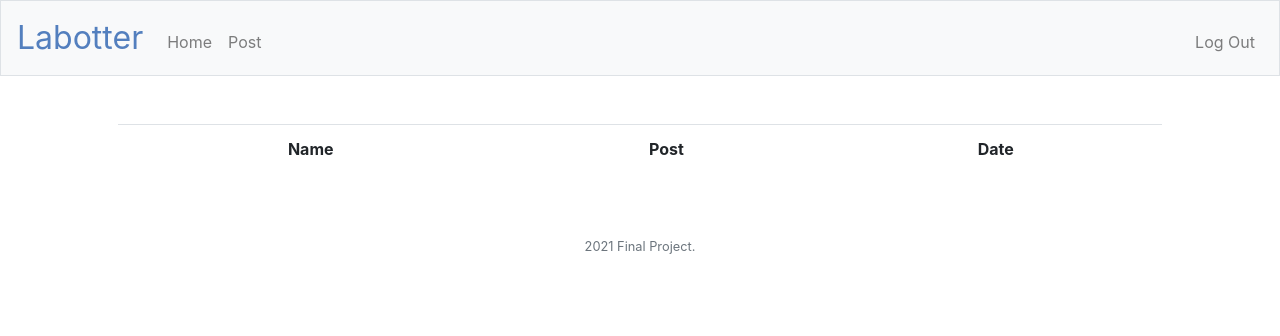
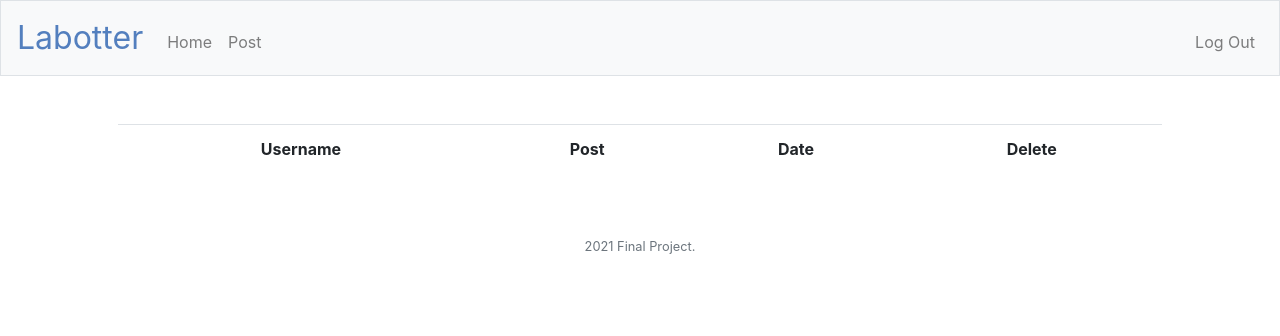
Before and after one commit to hiyori99/Bulletin_board, a Flask app: page / in a window 1280 px wide. Shown: the top 336 px of the page. Run offline with Flask 2, Linux system fonts and the light colour scheme; a user stored in the database is signed in; lists and menus that the app fills with data are empty; some libraries are stand-ins or nearby versions.

Commit message:
update files

```diff
--- a/project/application.py
+++ b/project/application.py
@@ -42,12 +42,7 @@ db = SQL("sqlite:///main.db")
 @login_required
 def index():
     if request.method == "POST":
-        # user_id = session["user_id"]
-        # name = request.form.get("name")
-        # month = request.form.get("month")
-        # day = request.form.get("day")
 
-        # db.execute("INSERT INTO birthdays (name, month, day) VALUES(?, ?, ?)", name, month, day)
         user_id = session["user_id"]
         bbs = db.execute("SELECT name, article, time FROM bbs WHERE user_id = ?", user_id)
         return redirect("/", bbs=bbs)
@@ -55,17 +50,17 @@ def index():
     else:
 
         # TODO: Display the entries in the database on index.html
-        people = db.execute("SELECT * FROM birthdays")
-        return render_template("index.html", people = people)
+        bbs = db.execute("SELECT * FROM bbs")
+        return render_template("index.html", bbs = bbs)
 
 
 @app.route("/ppost", methods=["GET", "POST"])
 def post():
     if (request.method == "POST"):
         post = request.form.get("post")
-        # month = request.form.get("month")
-        # day = request.form.get("day")
-        db.execute("INSERT INTO bbs (article) VALUES(?)", post)
+        user_id = session["user_id"]
+        name = db.execute("SELECT username FROM users WHERE id = ?", user_id)
+        db.execute("INSERT INTO bbs (user_id, name, article) VALUES(?, ?, ?)", user_id, name[0]['username'], post)
         return redirect("/")
 
     else:
@@ -119,6 +114,13 @@ def logout():
     # Redirect user to login form
     return redirect("/")
 
+@app.route("/delete/<index>")
+def delete(index):
+
+    db.execute("DELETE FROM bbs WHERE id = ?", index)
+    return redirect("/")
+
+
 
 @app.route("/register", methods=["GET", "POST"])
 def register():
@@ -141,10 +143,11 @@ def register():
         hash = generate_password_hash(password)
 
         try:
-            db.execute("INSERT INTO users (usname, hash) VALUES (?, ?)", username, hash)
-            return redirect("/login")
+            db.execute("INSERT INTO users (username, hash) VALUES(?, ?)", username, hash)
+            return redirect("/")
         except:
-            return apology('Username has already been registerd!')
+            return apology("You have already registered!")
+
     else:
         return render_template("register.html")
 
--- a/project/static/styles.css
+++ b/project/static/styles.css
@@ -29,6 +29,12 @@ main .form-control
 
     /* Override Bootstrap's 100% width for form controls */
     width: auto;
+    /*height: 100px;*/
+}
+
+#postform
+{
+    height: 100px;
 }
 
 main
--- a/project/templates/index.html
+++ b/project/templates/index.html
@@ -5,24 +5,32 @@
 {% endblock %}
 
 {% block main %}
-
+    <div>
     <table class="table table-striped">
         <thread>
             <tr style="background-color: #fff;">
-                <th>Name</th>
+                <th>Username</th>
                 <th>Post</th>
                 <th>Date</th>
+                <th>Delete</th>
             </tr>
         </thread>
         <tbody>
             {% for ppost in bbs %}
             <tr>
                 <td>{{ ppost["name"] }}</td>
-                <td>{{ ppost["month"] }}</td>
-                <td>{{ ppost["Date"] }}</td>
+                <td>{{ ppost["article"] }}</td>
+                <td>{{ ppost["time"] }}</td>
+
+                <td>
+                    <a class="nav-link" href="/delete/{{ ppost['id']}}">Delete</a>
+                        <!--<li class="nav-item"><a class="nav-link" href="/delete">Delete</a></li>-->
+
+    </td>
             </tr>
             {% endfor %}
         </tbody>
 
     </table>
+    </div>
 {% endblock %}
--- a/project/templates/layout.html
+++ b/project/templates/layout.html
@@ -28,10 +28,6 @@
         <nav class="navbar navbar-expand-md navbar-light bg-light border">
             <a class="navbar-brand" href="/">
                 <span class="blue">Labotter</span>
-                <!--<span class="red"></span>-->
-                <!--<span class="yellow">研究室配属のための学生掲示板</span>-->
-                <!--<span class="green">Student</span> -->
-                <!--<span class="red">Finance</span>-->
             </a>
             <button aria-controls="navbar" aria-expanded="false" aria-label="Toggle navigation" class="navbar-toggler" data-target="#navbar" data-toggle="collapse" type="button">
                 <span class="navbar-toggler-icon"></span>
@@ -64,7 +60,7 @@
             </header>
         {% endif %}
 
-        <main class="container p-5">
+        <main class="container p-5" >
             {% block main %}{% endblock %}
         </main>
 
--- a/project/templates/login.html
+++ b/project/templates/login.html
@@ -6,6 +6,9 @@
 
 {% block main %}
     <form action="/login" method="post">
+        <h2>こんにちは。Labotterへようこそ。</h2>
+        <p>Labotterは、研究室をテーマとした大学生向けの掲示板です。</p>
+        <p>ログインして気になるあの研究室についての情報を手に入れましょう。</p>
         <div class="form-group">
             <input autocomplete="off" autofocus class="form-control" name="username" placeholder="Username" type="text">
         </div>
--- a/project/templates/post.html
+++ b/project/templates/post.html
@@ -7,7 +7,8 @@
 {% block main %}
     <form action="/ppost" method="post">
         <div class="form-group">
-            <input autocomplete="off" autofocus class="form-control" name="post" placeholder="Post" type="text">
+            <textarea autocomplete="off" autofocus class="form-control" rows="10" cols="50" name="post" placeholder="Post" type="text">
+            </textarea>
         </div>
 
         <!--<div class="form-group">-->
```
Also changed, not shown: project/main.db.
